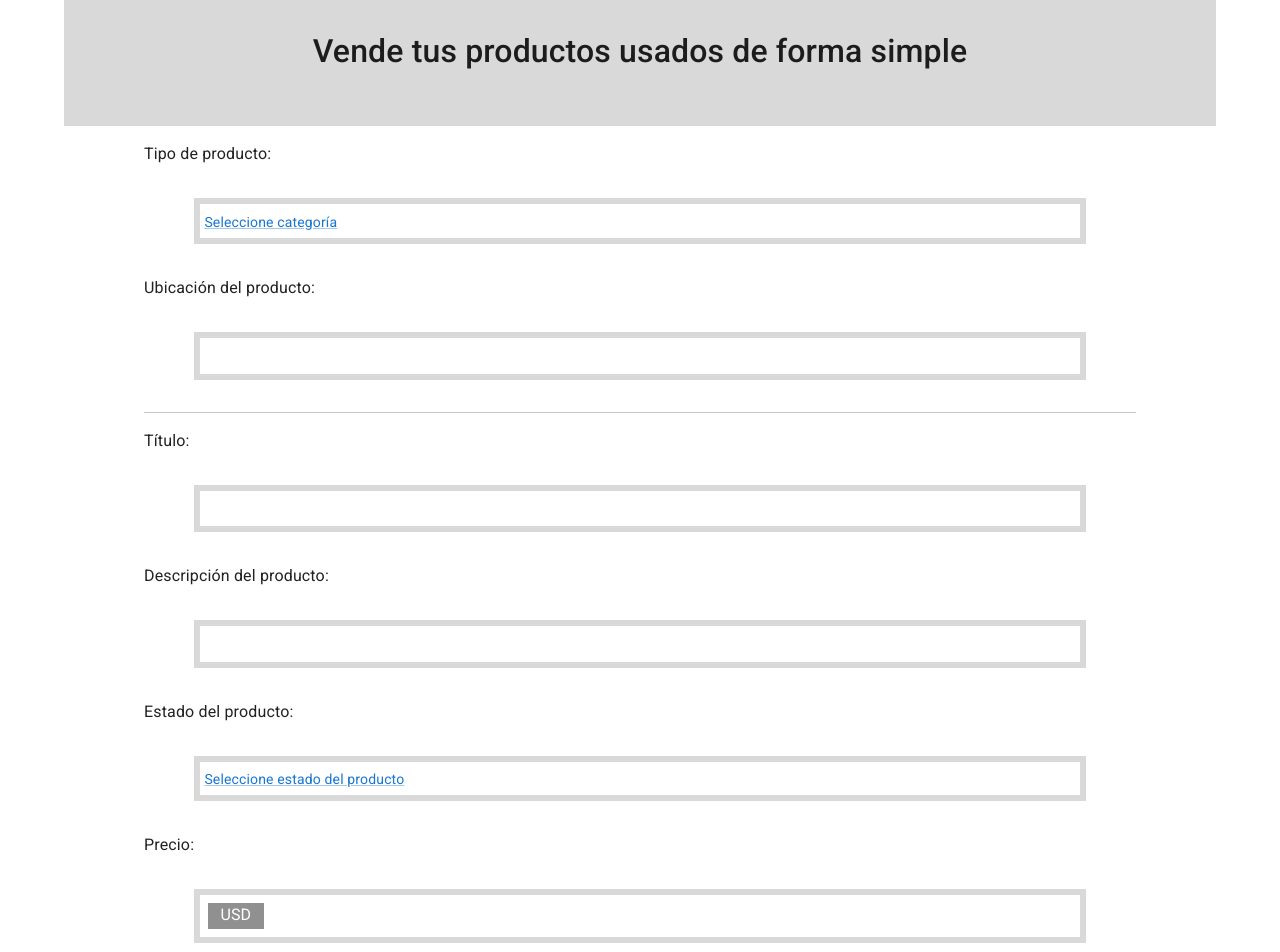
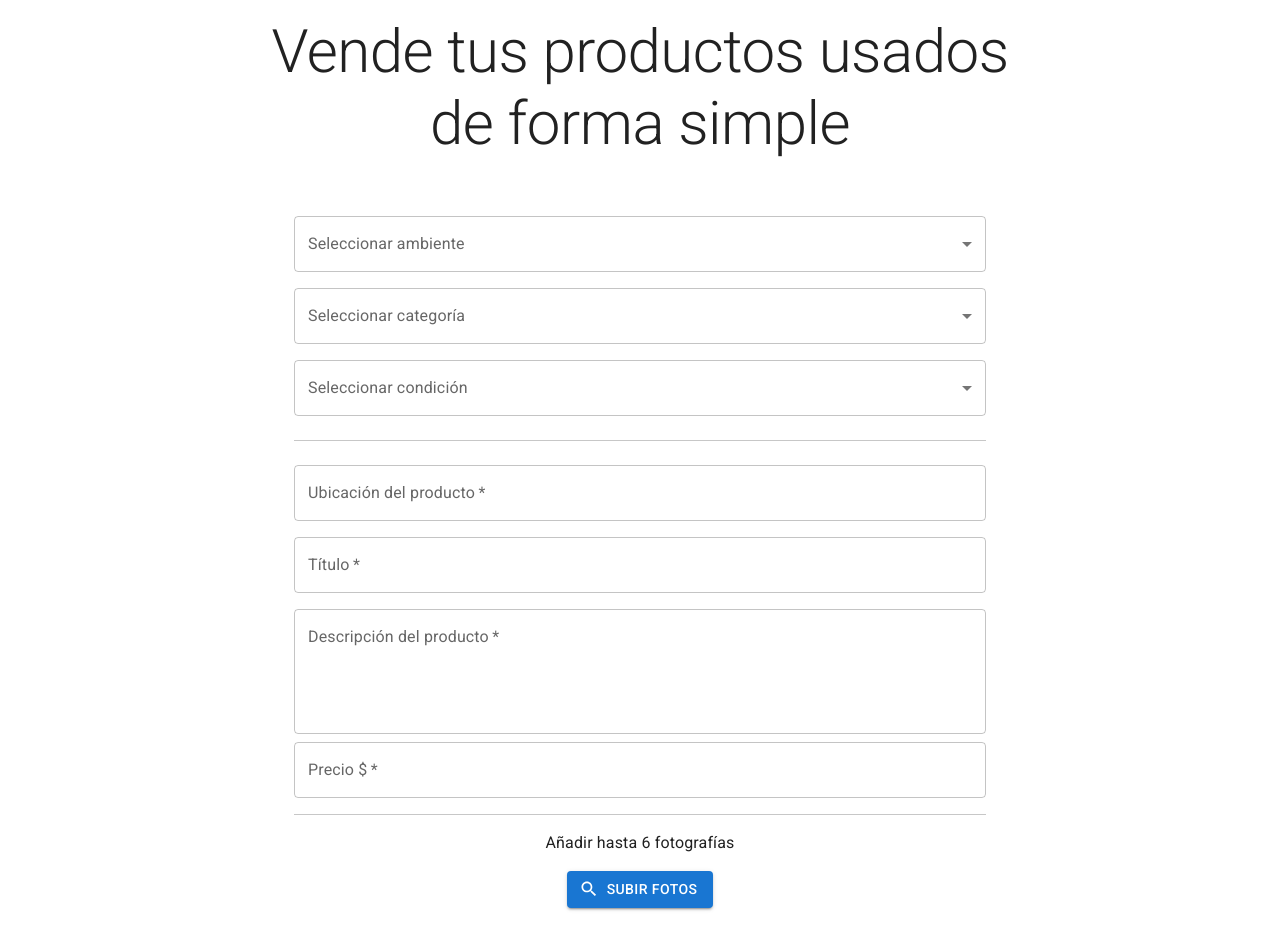
Before and after one commit to No-Country/c12-g21-m-java-react, a React (Vite) app in the folder Frontend/proyecto-nocountry/: page /vender in a window 1280 px wide. Shown: the part 80-1032 px from the top of the page. Built offline with nearby package versions, Linux system fonts and the light colour scheme.

Commit message:
se agregó func postProduct, Vender.jsx permite publicar producto

```diff
--- a/Frontend/proyecto-nocountry/src/components/buttons/BtnExaminarLocal.jsx
+++ b/Frontend/proyecto-nocountry/src/components/buttons/BtnExaminarLocal.jsx
@@ -1,17 +1,61 @@
-import { Box, Button } from "@mui/material"
+/* eslint-disable react/prop-types */
+import { useState } from "react";
+import { Box, Button, Avatar } from "@mui/material";
+import SearchIcon from "@mui/icons-material/Search";
 
-const BtnExaminarLocal = () => {
+const BtnExaminarLocal = ({ onFileChange }) => {
+  const [selectedFiles, setSelectedFiles] = useState([]); // Variable de estado para almacenar las imágenes seleccionadas
+
+  const handleFileChange = (e) => {
+    const files = Array.from(e.target.files);
+    setSelectedFiles((prevSelectedFiles) => [...prevSelectedFiles, ...files]); // Actualizar la variable de estado con las imágenes seleccionadas
+    onFileChange([...selectedFiles, ...files]); // Pasar las imágenes seleccionadas al componente padre
+  };
+
   return (
     <div>
-            <Box className="fotoContainer" sx={{height: 270, backgroundColor: '#d9d9d9'}} >
+      <Box
+        sx={{
+          height: 270,
+          display: "flex",
+          flexDirection: "column",
+          alignItems: "center",
+        }}
+      >
         <p>Añadir hasta 6 fotografías</p>
-                <Button>
-                    <p>EXAMIMAR</p>
-                    <input type="file" name="examinar" id="examinar" />
+        <Box
+          sx={{ display: "flex", flexWrap: "wrap", justifyContent: "center" }}
+        >
+          {selectedFiles.map((file, index) => (
+            <Avatar
+              key={index}
+              src={URL.createObjectURL(file)}
+              alt={`Imagen ${index + 1}`}
+              sx={{ width: 100, height: 100, margin: "0.5rem" }}
+            />
+          ))}
+        </Box>
+        <label htmlFor="examinar">
+          <Button
+            variant="contained"
+            component="span"
+            startIcon={<SearchIcon />}
+            sx={{ mb: "2rem" }}
+          >
+            SUBIR FOTOS
           </Button>
+          <input
+            type="file"
+            name="examinar"
+            id="examinar"
+            hidden
+            multiple // Permitir seleccionar múltiples archivos
+            onChange={handleFileChange}
+          />
+        </label>
       </Box>
     </div>
-    )
-}
+  );
+};
 
-export default BtnExaminarLocal
+export default BtnExaminarLocal;
--- a/Frontend/proyecto-nocountry/src/firebase/functions.js
+++ b/Frontend/proyecto-nocountry/src/firebase/functions.js
@@ -9,6 +9,7 @@ import {
 import {
     db
 } from './firebaseConfig.js'
+
 export const getProducts = async () => {
     const q = query(collection(db, 'products'))
     const querySnapshot = await getDocs(q)
@@ -90,3 +91,14 @@ export const postUser = async (values) => {
     }
 
 }
+
+export const postProduct = async (productData) => {
+    try {
+      await addDoc(collection(db, 'products'), productData);
+      console.log("Producto agregado exitosamente");
+      return true; // Indica que se pudo agregar el producto correctamente
+    } catch (error) {
+      console.error("Error al agregar el producto:", error);
+      return false; // Indica que hubo un error al agregar el producto
+    }
+  }
--- a/Frontend/proyecto-nocountry/src/pages/login/Login.jsx
+++ b/Frontend/proyecto-nocountry/src/pages/login/Login.jsx
@@ -1,6 +1,6 @@
 import { useState } from "react";
 import { Box, Button, Container, TextField, Typography } from "@mui/material";
-import { useDispatch, useSelector } from "react-redux";
+import { useDispatch } from "react-redux";
 import { loguearse } from "../../features/userSlice";
 import { useNavigate } from "react-router-dom";
 import { getUserByEmail } from '../../firebase/functions';
@@ -9,9 +9,10 @@ export default function Login() {
   const [email, setEmail] = useState("");
   const [password, setPassword] = useState("");
   const [error, setError] = useState(false);
-  const user = useSelector((state) => state.user);
+  // const user = useSelector((state) => state.user);
   const dispatch = useDispatch();
   const navigate = useNavigate();
+
   const handleUsernameChange = (event) => {
     setEmail(event.target.value);
   };
--- a/Frontend/proyecto-nocountry/src/pages/vender/Vender.jsx
+++ b/Frontend/proyecto-nocountry/src/pages/vender/Vender.jsx
@@ -1,40 +1,219 @@
-import { CssBaseline, Box, Container } from "@mui/material";
-import InputLink from "../../components/inputs/InputLink";
-import InputText from "../../components/inputs/InputText";
-import InputLinkEstado from "../../components/inputs/InputLinkEstado";
-import InputPrice from "../../components/inputs/InputPrice";
+import { useState } from "react";
+import {
+  CssBaseline,
+  Box,
+  Container,
+  MenuItem,
+  FormControl,
+  InputLabel,
+  Select,
+  Typography,
+  Button,
+  TextField,
+} from "@mui/material";
+// import InputLink from "../../components/inputs/InputLink";
+//import InputText from "../../components/inputs/InputText";
+// import InputLinkEstado from "../../components/inputs/InputLinkEstado";
+//import InputPrice from "../../components/inputs/InputPrice";
 import BtnExaminarLocal from "../../components/buttons/BtnExaminarLocal";
-import BtnPublicar from "../../components/buttons/BtnPublicar";
+import { postProduct } from "../../firebase/functions";
 
 const Vender = () => {
+  const [productData, setProductData] = useState({
+    ambient: "",
+    category: "",
+    condition: "",
+    datetime: "",
+    description: "",
+    img: [],
+    location: "",
+    price: "",
+    title: "",
+    userId: "",
+  });
+
+  const handleChange = (e) => {
+    const { name, value } = e.target;
+    setProductData((prevProductData) => ({
+      ...prevProductData,
+      [name]: value,
+    }));
+  };
+
+  const handlePublicar = async (e) => {
+    e.preventDefault();
+
+    const requiredFields = [
+      "ambient",
+      "category",
+      "condition",
+      "location",
+      "title",
+      "description",
+      "price",
+    ];
+    const missingFields = requiredFields.filter((field) => !productData[field]);
+
+    if (missingFields.length > 0) {
+      console.log("Faltan campos requeridos: ", missingFields);
+      return;
+    }
+
+    console.log("Producto a publicar:", productData);
+
+    const success = await postProduct(productData);
+
+    if (success) {
+      console.log("Producto publicado exitosamente");
+
+      setProductData({
+        ambient: "",
+        category: "",
+        condition: "",
+        datetime: "",
+        description: "",
+        img: [],
+        location: "",
+        price: "",
+        title: "",
+        userId: "",
+      });
+    } else {
+      console.log("Hubo un error al publicar producto");
+    }
+  };
+
+  // const handleFileChange = (files) => {
+  //   // Aquí actualizamos el estado productData para incluir las imágenes seleccionadas
+  //   setProductData((prevProductData) => ({
+  //     ...prevProductData,
+  //     img: files,
+  //   }));
+  // };
+
   return (
     <div>
-      <CssBaseline>
-        <Container maxWidth="lg">
+      <CssBaseline />
+      <Container maxWidth="md">
+        <Box sx={{ margin: "2rem", textAlign: "center" }}>
+          <Typography variant="h2">
+            Vende tus productos usados de forma simple
+          </Typography>
+        </Box>
+        <Box
+          component="form"
+          onSubmit={handlePublicar}
+          sx={{ padding: "1rem 5rem" }}
+        >
+          <FormControl fullWidth variant="outlined" sx={{ margin: "0.5rem 0" }}>
+            <InputLabel htmlFor="ambient">Seleccionar ambiente</InputLabel>
+            <Select
+              label="Seleccionar ambiente"
+              name="ambient"
+              value={productData.ambient}
+              onChange={handleChange}
+              required
+            >
+              <MenuItem value="Living">Living</MenuItem>
+              <MenuItem value="Comedor">Comedor</MenuItem>
+              <MenuItem value="Dormitorio">Dormitorio</MenuItem>
+            </Select>
+          </FormControl>
+
+          <FormControl fullWidth variant="outlined" sx={{ margin: "0.5rem 0" }}>
+            <InputLabel htmlFor="category">Seleccionar categoría</InputLabel>
+            <Select
+              label="Seleccionar categoría"
+              name="category"
+              value={productData.category}
+              onChange={handleChange}
+              required
+            >
+              <MenuItem value="Muebles">Muebles</MenuItem>
+              <MenuItem value="Accesorios">Accesorios</MenuItem>
+              <MenuItem value="Mesadas">Mesadas</MenuItem>
+            </Select>
+          </FormControl>
+
+          <FormControl fullWidth variant="outlined" sx={{ margin: "0.5rem 0" }}>
+            <InputLabel htmlFor="condition">Seleccionar condición</InputLabel>
+            <Select
+              label="Seleccionar condición"
+              name="condition"
+              value={productData.condition}
+              onChange={handleChange}
+              required
+            >
+              <MenuItem value="Buena">Buena</MenuItem>
+              <MenuItem value="Muy buena">Muy buena</MenuItem>
+              <MenuItem value="Excelente">Excelente</MenuItem>
+            </Select>
+          </FormControl>
+          <hr />
+
+          <TextField
+            fullWidth
+            variant="outlined"
+            label="Ubicación del producto"
+            name="location"
+            value={productData.location}
+            onChange={handleChange}
+            sx={{ margin: "0.5rem 0" }}
+            required
+          />
+
+          <TextField
+            fullWidth
+            variant="outlined"
+            label="Título"
+            name="title"
+            value={productData.title}
+            onChange={handleChange}
+            sx={{ margin: "0.5rem 0" }}
+            required
+          />
+
+          <TextField
+            fullWidth
+            variant="outlined"
+            label="Descripción del producto"
+            name="description"
+            value={productData.description}
+            onChange={handleChange}
+            multiline
+            rows={4}
+            sx={{ margin: "0.5rem 0" }}
+            required
+          />
+          <TextField
+            required
+            fullWidth
+            variant="outlined"
+            label="Precio $"
+            name="price"
+            value={productData.price}
+            onChange={handleChange}
+            inputProps={{
+              inputMode: "numeric",
+              pattern: "[0-9]*",
+            }}
+          />
+          <hr />
+          {/* <BtnExaminarLocal onFileChange={handleFileChange} /> */}
+          <BtnExaminarLocal />
           <Box
-            sx={{ bgcolor: "#d9d9d9", padding: "3rem", textAlign: "center" }}
+            sx={{
+              display: "flex",
+              justifyContent: "center",
+              marginTop: "5rem",
+            }}
           >
-            <h2>Vende tus productos usados de forma simple</h2>
+            <Button type="submit" variant="contained" size="large">
+              Publicar
+            </Button>
           </Box>
-          <Box sx={{ padding: "1rem 5rem" }}>
-            <label htmlFor="text">Tipo de producto: </label>
-            <InputLink />
-            <label htmlFor="text">Ubicación del producto: </label>
-            <InputText /> <hr />
-            <label htmlFor="text">Título: </label>
-            <InputText />
-            <label htmlFor="text">Descripción del producto: </label>
-            <InputText />
-            <label htmlFor="text">Estado del producto: </label>
-            <InputLinkEstado />
-            <label htmlFor="text">Precio: </label>
-            <InputPrice />
-            <label htmlFor="text">Imágenes</label>
-            <BtnExaminarLocal />
-            <BtnPublicar />
-          </Box>
-        </Container>
-      </CssBaseline>
+        </Box>
+      </Container>
     </div>
   );
 };
```
Lines whose indentation alone changed are shown as unchanged.
